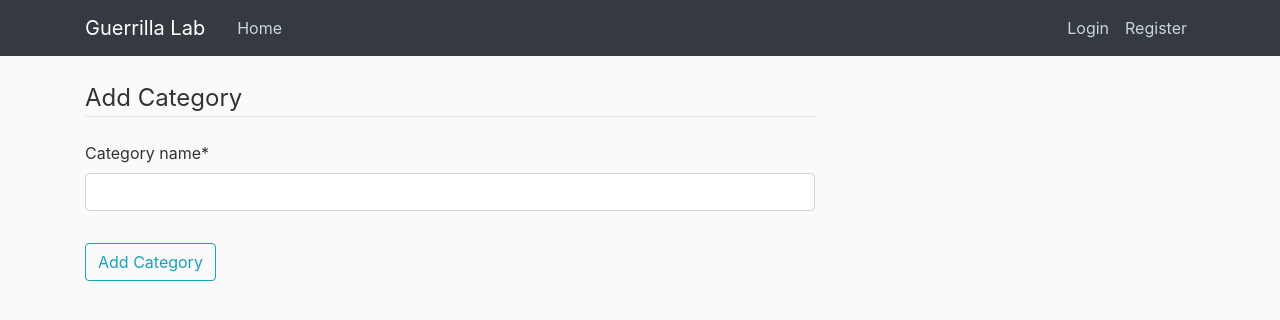
After one commit to vsredshift/guerrilla_lab, a Django app: page /category/ in a window 1280 px wide. The commit adds this page. Shown: the top 320 px of the page. Run offline with Django 3.2, Linux system fonts and the light colour scheme; parts of the project's set-up code (start-up, migrations or seed data) failed here and were passed over; some libraries are stand-ins or nearby versions.

Commit message:
Add tags and categories

```diff
--- /dev/null
+++ b/blog/forms.py
@@ -0,0 +1,19 @@
+from django import forms
+from .models import Post, Category
+
+list_categories = Category.objects.all().values_list()
+choices = []
+for i in range(len(list_categories)):
+    choices.append(list_categories[i])
+
+class PostForm(forms.ModelForm):
+    class Meta:
+        model = Post
+        fields = ('title', 'subheading', 'category', 'content')
+
+        widgets = {
+            'title' : forms.TextInput(attrs={'class':'form-control'}),
+            'subheading' : forms.TextInput(attrs={'class':'form-control'}),
+            'category' : forms.Select(choices=choices, attrs={'class':'form-control'}),
+            'content' : forms.Textarea(attrs={'class':'form-control'})
+        }
--- a/blog/models.py
+++ b/blog/models.py
@@ -2,18 +2,20 @@ from django.db import models
 from django.utils import timezone
 from django.contrib.auth.models import User
 from django.urls import reverse
+from taggit.managers import TaggableManager
 
 
 class Post(models.Model):
     """ Main Blog Post class """
     title = models.CharField(max_length=100)
     content = models.TextField()
-    sub_title = models.CharField(max_length=255, default=content)
+    subheading = models.CharField(max_length=255, default=None)
     # auto_now=True -- original date lost on update  # auto_now_add -- keeps original
     date_posted = models.DateTimeField(default=timezone.now)
     # Delete posts of deleted users
     author = models.ForeignKey(User, on_delete=models.CASCADE)
-    category = models.CharField(max_length=30, default="untagged")
+    category = models.CharField(max_length=30, default="uncategorised")
+    tags = TaggableManager()
 
     def __str__(self):
         return self.title
--- /dev/null
+++ b/blog/templates/blog/add_category.html
@@ -0,0 +1,19 @@
+{% extends 'blog/base.html' %}
+{% load crispy_forms_tags %}
+{% block content %}
+    <div class="content-secton">
+        <form method="POST">
+            {% csrf_token %}
+            <!-- Required -->
+            <fieldset class="form-group">
+                <legend class="border-bottom mb-4">Add Category</legend>
+                <!-- {{ form.as_p }} before we added crispy-forms -->
+                {{ form|crispy }}
+            </fieldset>
+
+            <div class="form-group">
+                <button class="btn btn-outline-info" type="submit">Add Category</button>
+            </div>
+        </form>
+    </div>
+{% endblock content %}
--- a/blog/templates/blog/base.html
+++ b/blog/templates/blog/base.html
@@ -44,6 +44,7 @@
                                 <a class="nav-item nav-link" href="{% url 'blog-about' %}">Saved Posts</a>
                             {% if user.is_staff %}
                                 <a class="nav-item nav-link" href="{% url 'user-posts' user.username %}">My Posts</a>
+                                <a class="nav-item nav-link" href="{% url 'category' %}">Add Category</a>
                             {% endif %}
                             {% endif %}
                         </div>
--- a/blog/templates/blog/home.html
+++ b/blog/templates/blog/home.html
@@ -22,8 +22,8 @@
                         >{{ post.title }}</a
                     >
                 </h2>
-                {% if post.sub_title %}
-                    <p class="article-content">{{ post.sub_title|safe }}</p>
+                {% if post.subheading %}
+                    <p class="article-content">{{ post.subheading|safe }}</p>
                 {% else %}
                     <p class="article-content">{{ post.content|safe|slice:"0:200" }}</p>
                 {% endif %}
--- a/blog/templates/blog/post_detail.html
+++ b/blog/templates/blog/post_detail.html
@@ -14,6 +14,7 @@
                 {{ object.author }}</a>
                 {% comment %} format date with |date ""  [check docs] {% endcomment %}
                 <small class="text-muted">{{ object.date_posted|date:"F d, Y" }}</small>
+                <small class="text-muted">{{ object.category }}</small>
 
                 {% if object.author == user %}
                 <div>
@@ -32,7 +33,7 @@
             </div>
 
             <h2 class="article-title">{{ object.title }}</h2>
-            <p class="article-subtitle">{{ object.sub_title }}</p>
+            <p class="article-subtitle">{{ object.subheading }}</p>
             <p class="article-content">{{ object.content|safe }}</p>
         </div>
     </article>
--- a/blog/urls.py
+++ b/blog/urls.py
@@ -1,5 +1,5 @@
 from django.urls import path
-from .views import PostListView, PostDetailView, PostCreateView, PostUpdateView, PostDeleteView, UserPostListView
+from .views import PostListView, PostDetailView, PostCreateView, PostUpdateView, PostDeleteView, UserPostListView, PostCategoryView
 from . import views
 # Serving static files
 from django.conf import settings
@@ -27,6 +27,8 @@ urlpatterns = [
     # Delete Post
     path('post/<int:pk>/delete/', PostDeleteView.as_view(), name='post-delete'),
 
+
+    path('category/', PostCategoryView.as_view(), name='category'),
     # About Page
     path('about/', views.about, name='blog-about'),
 ] + static(settings.STATIC_URL, document_root=settings.STATIC_ROOT)
--- a/blog/views.py
+++ b/blog/views.py
@@ -2,10 +2,12 @@ from django.shortcuts import render, get_object_or_404
 # from django.http import HttpResponse   # not needed with render
 from django.contrib.auth.mixins import LoginRequiredMixin, UserPassesTestMixin
 from django.contrib.auth.models import User
+from django import forms
 
 # Class views
 from django.views.generic import ListView, DetailView, CreateView, UpdateView, DeleteView
-from .models import Post
+from .models import Post, Category
+from .forms import PostForm
 
 """
 dummy posts to get started
@@ -70,7 +72,8 @@ class PostDetailView(DetailView):
 
 class PostCreateView(LoginRequiredMixin, CreateView):
     model = Post
-    fields = ['title', 'sub_title', 'category', 'content']
+    form_class = PostForm
+    #fields = ['title', 'subheading', 'category', 'content']
 
     # Override form_valid method and set author to current user
     def form_valid(self, form):
@@ -80,7 +83,7 @@ class PostCreateView(LoginRequiredMixin, CreateView):
 
 class PostUpdateView(LoginRequiredMixin, UserPassesTestMixin, UpdateView):
     model = Post
-    fields = ['title', 'sub_title', 'category', 'content']
+    fields = ['title', 'subheading', 'category', 'content']
 
     # Override form valid method and set author to current user
     def form_valid(self, form):
@@ -105,6 +108,12 @@ class PostDeleteView(LoginRequiredMixin, UserPassesTestMixin, DeleteView):
             return True
         return False
 
+class PostCategoryView(CreateView):
+    model = Category
+    template_name = 'blog/add_category.html'
+    fields = '__all__'
+
+
 
 def about(request):
     return render(request, 'blog/about.html', {'title': 'About'})
--- a/guerrilla_lab/settings.py
+++ b/guerrilla_lab/settings.py
@@ -20,6 +20,7 @@ ALLOWED_HOSTS = []
 # Application definition
 
 INSTALLED_APPS = [
+    'taggit',
     'crispy_forms',
     'users.apps.UsersConfig',
     'blog.apps.BlogConfig',
```
Also changed, not shown: blog/migrations/0004_auto_20210402_2235.py (added), blog/migrations/0005_auto_20210402_2250.py (added), blog/migrations/0006_auto_20210402_2252.py (added), db.sqlite3.
